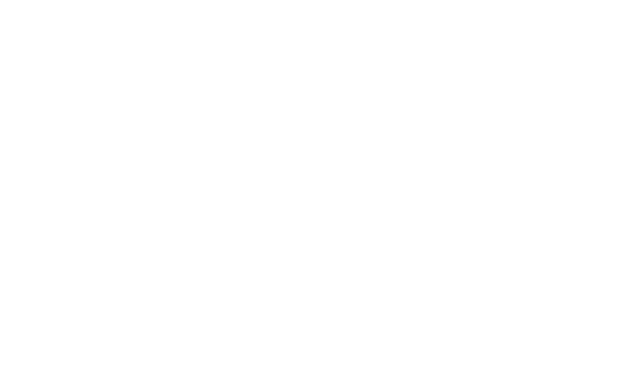
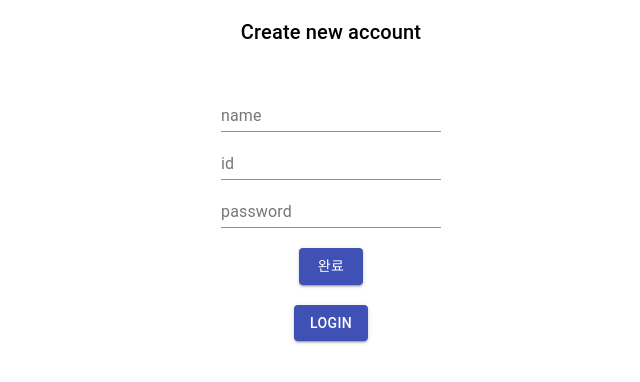
Before and after one commit to transparent-funding-kisa/transparent-funding, a React (Create React App) app in the folder front/: page /Signup in a window 1280 px wide. Shown: the top 382 px of the page, without its empty margins (309-949 px from the left). Built offline with nearby package versions, Linux system fonts and the light colour scheme.

Commit message:
중간 커밋

```diff
--- a/front/package.json
+++ b/front/package.json
@@ -10,6 +10,7 @@
     "@testing-library/user-event": "^7.2.1",
     "react": "^16.13.1",
     "react-dom": "^16.13.1",
+    "react-router": "^5.2.0",
     "react-router-dom": "^5.2.0",
     "react-scripts": "3.4.1"
   },
--- a/front/src/App.js
+++ b/front/src/App.js
@@ -2,6 +2,9 @@
 import React from "react";
 import { useRoutes } from "react-router-dom";
 import { ThemeProvider } from "@material-ui/core";
+import Signup from './views/SignUp';
+import Signin from './views/SignIn';
+
 // import GlobalStyles from "src/components/GlobalStyles";
 // import "src/mixins/chartjs";
 // import theme from "src/theme";
@@ -18,6 +21,9 @@ const App = () => {
     <BrowserRouter>
       <Switch>
         <Route path="/FundingApply/:Id" exact component={FundingApply}></Route>
+        <Route path="/Signup" exact component={Signup}></Route>
+        <Route path="/Signin" exact component={Signin}></Route>
+
 
         {/* <Route path="/1" component={Test}></Route> */}
       </Switch>
--- a/front/src/views/SignIn.js
+++ b/front/src/views/SignIn.js
@@ -0,0 +1,51 @@
+import React from 'react';
+import DiaLog from '@material-ui/core/Dialog';
+import DiaLogActions from '@material-ui/core/DialogActions';
+import DialogTitle from '@material-ui/core/DialogTitle';
+import DialogContent from '@material-ui/core/DialogContent';
+import TextField from '@material-ui/core/TextField';
+import Button from '@material-ui/core/Button';
+import {withStyles} from '@material-ui/core/styles';
+import Paper from '@material-ui/core/Paper';
+
+import {Router,Route,IndexRoute,Link} from 'react-router';
+
+const styles = theme =>({
+    hidden :{
+        display:'none'
+    }
+})
+
+
+
+class Signin extends React.Component{
+
+    render(){
+
+        const {classes}= this.props;
+        return(
+
+
+            <div>
+
+            <center>
+
+            <DialogTitle>로그인 하기</DialogTitle><br></br>
+
+            <TextField label ="id "type="text" name = "user id "/><br></br>
+            <TextField label ="password"type="text" name = "user password "/><br></br><br></br>
+
+            <a href="/signup/0"><Button variant="contained" color="primary" > login </Button> </a> <br></br>
+            <br></br>
+
+
+            <Button variant="contained" color="primary"  href="/Signup" > sign up </Button>
+            </center>
+            </div>
+
+
+
+       )
+    }
+}
+export default Signin;
--- a/front/src/views/SignUp.js
+++ b/front/src/views/SignUp.js
@@ -0,0 +1,47 @@
+import React from 'react';
+import DiaLog from '@material-ui/core/Dialog';
+import DiaLogActions from '@material-ui/core/DialogActions';
+import DialogTitle from '@material-ui/core/DialogTitle';
+import DialogContent from '@material-ui/core/DialogContent';
+import TextField from '@material-ui/core/TextField';
+import Button from '@material-ui/core/Button';
+import {withStyles} from '@material-ui/core/styles';
+import Paper from '@material-ui/core/Paper'
+
+const styles = theme =>({
+    hidden :{
+        display:'none'
+    }
+})
+
+
+
+class Signup extends React.Component{
+
+    render(){
+
+        const {classes}= this.props;
+        return(
+            <div>
+
+
+            <center>
+            <DialogTitle>Create new account</DialogTitle><br></br>
+
+            <TextField label ="name "type="text" name = "user id "/><br></br>
+            <TextField label ="id "type="text" name = "user id "/><br></br>
+            <TextField label ="password"type="text" name = "user password "/><br></br><br></br>
+
+            <Button variant="contained" color="primary" > 완료 </Button> <br></br>
+            <br></br>
+
+            <Button variant="contained" color="primary" > login </Button>
+            </center>
+            </div>
+
+
+
+       )
+    }
+}
+export default Signup;
```
